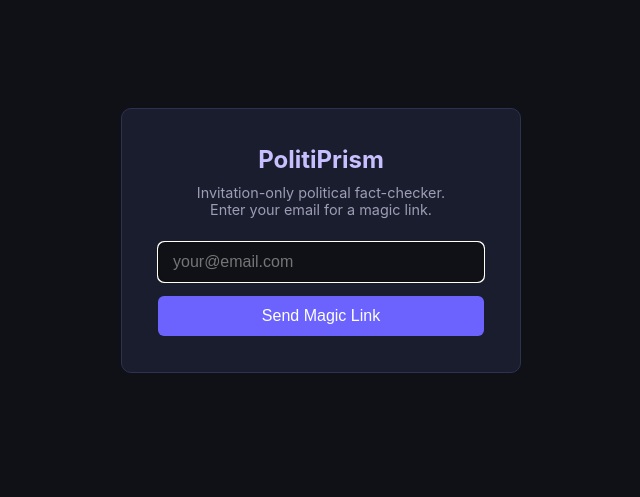
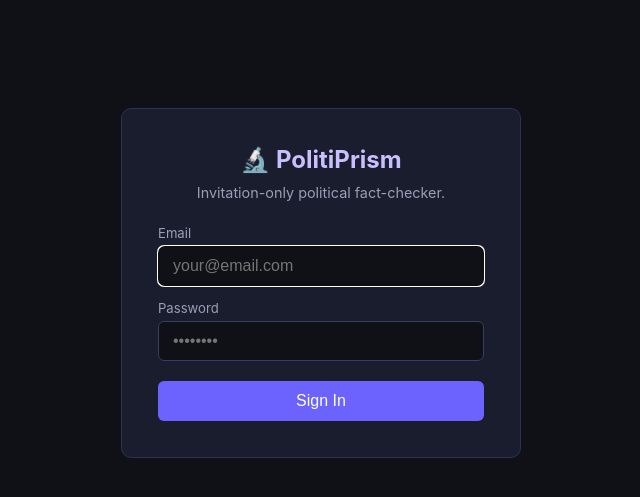
Before and after one commit to plaikind-cpu/politiprism, a Flask app: page /login in a window 1280 px wide. Shown: the part 58-555 px from the top of the page, without its empty margins (319-959 px from the left). Run offline with Flask 3, Linux system fonts and the light colour scheme.

Commit message:
Add files via upload

```diff
--- a/templates/base.html
+++ b/templates/base.html
@@ -28,6 +28,7 @@
             {% if is_admin is defined and is_admin %}
                 <a href="/admin">Admin</a>
             {% endif %}
+            <a href="/change-password">Password</a>
             <a href="/logout">Logout</a>
         {% endif %}
     </nav>
--- a/templates/login.html
+++ b/templates/login.html
@@ -5,20 +5,30 @@
              border: 1px solid #2e3150; border-radius: 10px; padding: 36px; text-align: center; }
 .login-box h2 { color: #c8bfff; margin-bottom: 10px; }
 .login-box p { color: #9d9db5; font-size: 0.9rem; margin-bottom: 24px; }
-input[type=email] { width: 100%; padding: 10px 14px; border-radius: 6px;
-                    border: 1px solid #3a3d5c; background: #0f1117; color: #e0e0e0;
-                    font-size: 1rem; margin-bottom: 14px; }
+.field { text-align: left; margin-bottom: 14px; }
+.field label { display: block; font-size: 0.82rem; color: #9d9db5; margin-bottom: 5px; }
+input[type=email], input[type=password] {
+    width: 100%; padding: 10px 14px; border-radius: 6px;
+    border: 1px solid #3a3d5c; background: #0f1117; color: #e0e0e0;
+    font-size: 1rem; }
 button { width: 100%; padding: 11px; background: #6c63ff; color: white;
-         border: none; border-radius: 6px; font-size: 1rem; cursor: pointer; }
+         border: none; border-radius: 6px; font-size: 1rem; cursor: pointer; margin-top: 6px; }
 button:hover { background: #7c73ff; }
 {% endblock %}
 {% block content %}
 <div class="login-box">
-    <h2>PolitiPrism</h2>
-    <p>Invitation-only political fact-checker.<br>Enter your email for a magic link.</p>
+    <h2>🔬 PolitiPrism</h2>
+    <p>Invitation-only political fact-checker.</p>
     <form method="POST">
-        <input type="email" name="email" placeholder="your@email.com" required autofocus>
-        <button type="submit">Send Magic Link</button>
+        <div class="field">
+            <label>Email</label>
+            <input type="email" name="email" placeholder="your@email.com" required autofocus>
+        </div>
+        <div class="field">
+            <label>Password</label>
+            <input type="password" name="password" placeholder="••••••••" required>
+        </div>
+        <button type="submit">Sign In</button>
     </form>
 </div>
 {% endblock %}
```
Also changed, not shown: templates/change_password.html (added, +36 -0 lines).
